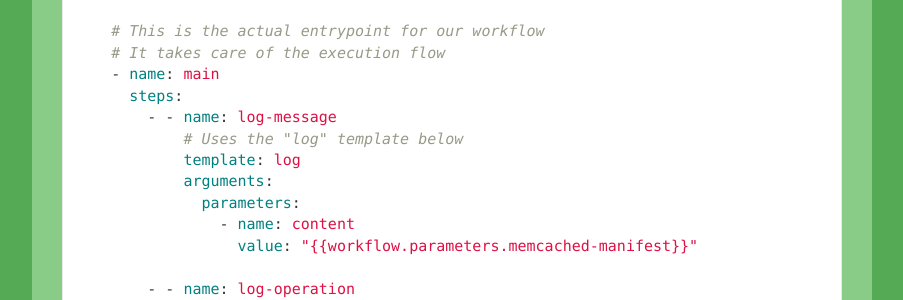
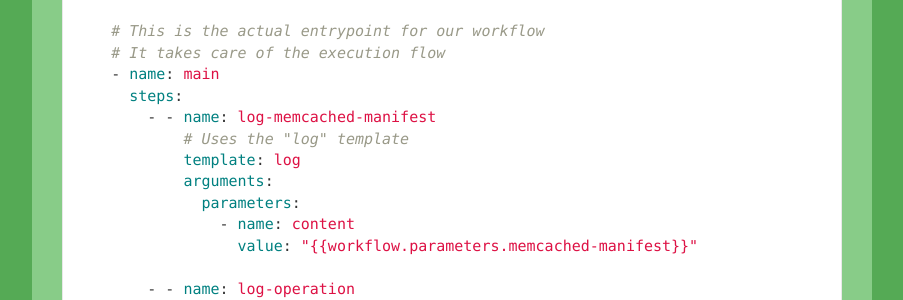
Before and after one commit to reinvantveer/reinvantveer.github.io, a Jekyll site: the page built from _posts/2022-01-29-easier-operator.md, in a window 1280 px wide and 900 px high, scrolled down 16270 px. Shown: the part 152-452 px from the top of the window, without its empty margins (188-1091 px from the left). Built offline with Jekyll 4.4.1, drawn with Linux system fonts in a browser that asks for light colours; comment, search, counter and statistics services are not loaded.

Commit message:
rename: logs the memcached manifest
Signed-off-by: reinvantveer <rein@vantveer.me>

```diff
--- a/_includes/memcached/workflow-template.yaml
+++ b/_includes/memcached/workflow-template.yaml
@@ -100,8 +100,8 @@ spec:
     # It takes care of the execution flow
     - name: main
       steps:
-        - - name: log-message
-            # Uses the "log" template below
+        - - name: log-memcached-manifest
+            # Uses the "log" template
             template: log
             arguments:
               parameters:
```
